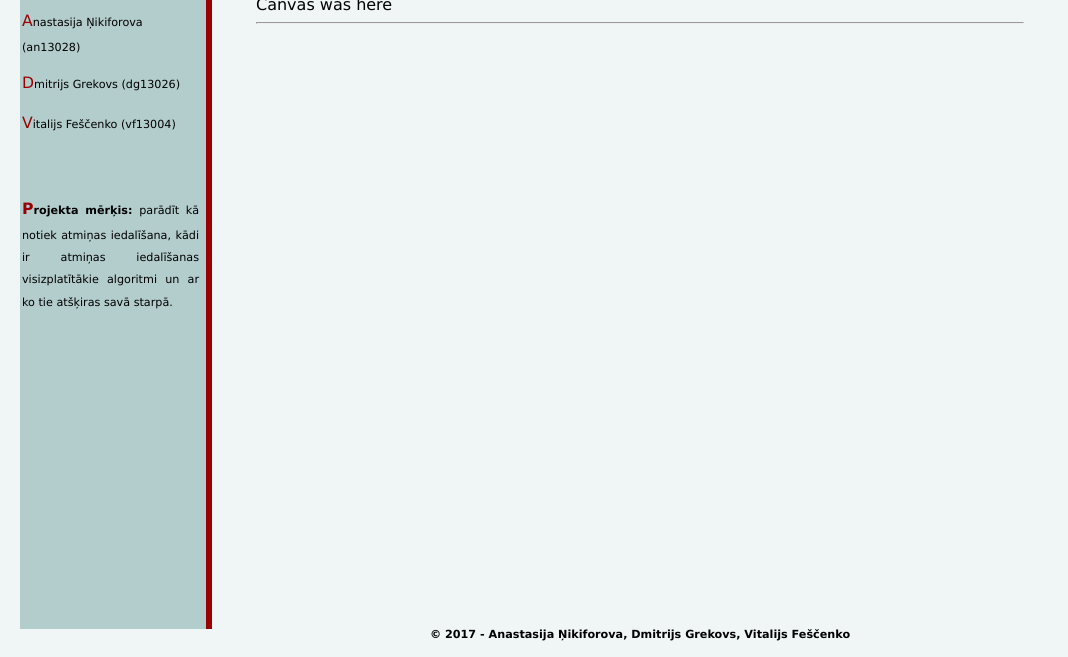
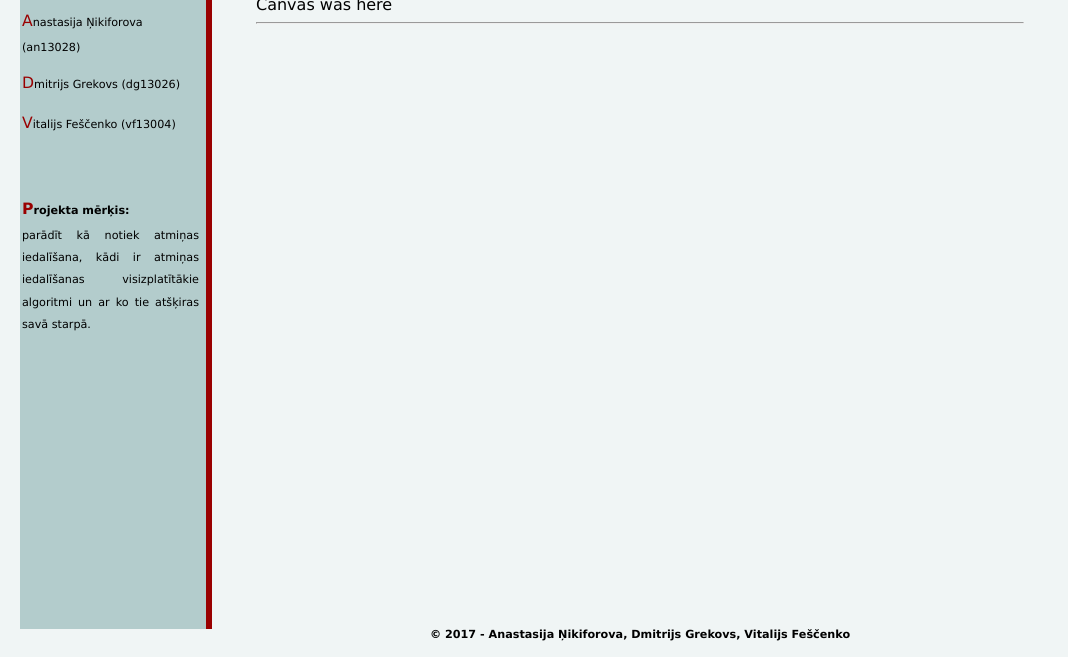
Before and after one commit to an13028/an13028.github.io, a plain HTML site: page index.html in a window 1280 px wide. Shown: the part 143-800 px from the top of the page, without its empty margins (0-1068 px from the left). Drawn offline with nearby package versions, Linux system fonts and the light colour scheme; a script that the page names is missing.

Commit message:
Update index.html

```diff
--- a/index.html
+++ b/index.html
@@ -82,7 +82,7 @@
                <p class="a"> Dmitrijs Grekovs (dg13026)</p>
                <p class="a"> Vitalijs Feščenko (vf13004)</p>
                <br><br>
-               <p class="p"> <b>Projekta mērķis: </b>parādīt kā notiek atmiņas iedalīšana, kādi ir atmiņas iedalīšanas visizplatītākie algoritmi un ar ko tie atšķiras savā starpā. </p>
+               <p class="p"> <b>Projekta mērķis: </b> <br>parādīt kā notiek atmiņas iedalīšana, kādi ir atmiņas iedalīšanas visizplatītākie algoritmi un ar ko tie atšķiras savā starpā. </p>
 	</div>
 	Canvas was here
 
```
